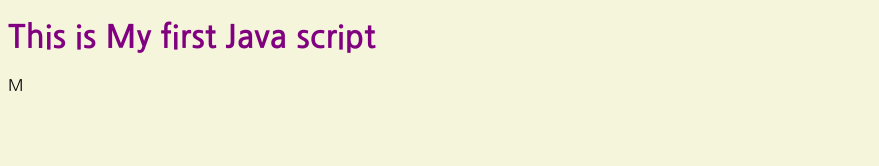
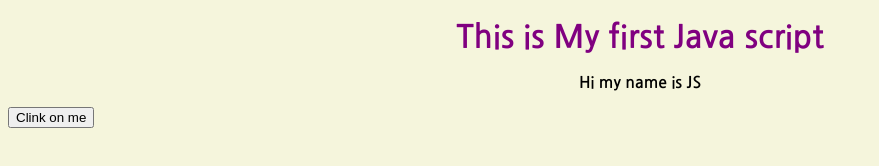
Before and after one commit to kyh196201/Vanila-javascript, a plain HTML site: page index.html in a window 1280 px wide. Shown: the whole page, without its empty margins (0-879 px from the left). Drawn offline with Linux system fonts and the light colour scheme.

```diff
--- /dev/null
+++ b/dom.js
@@ -0,0 +1,10 @@
+const paragraph = document.querySelector("p");
+
+paragraph.innerHTML = "Hi my name is JS";
+
+function clickBtn() {
+  const button = document.getElementById("clickBtn");
+  button.style.color = "red";
+  button.style.backgroundColor = "white";
+  button.style.border = "none";
+}
--- a/index.css
+++ b/index.css
@@ -1,10 +1,17 @@
-@import url('https://fonts.googleapis.com/css?family=Nanum+Gothic:400,700,800&display=swap');
+@import url("https://fonts.googleapis.com/css?family=Nanum+Gothic:400,700,800&display=swap");
 
-body{
-    background-color: beige;
-    font-family: 'Nanum Gothic',-apple-system, BlinkMacSystemFont, 'Segoe UI', Roboto, Oxygen, Ubuntu, Cantarell, 'Open Sans', 'Helvetica Neue', sans-serif;
+body {
+  background-color: beige;
+  font-family: "Nanum Gothic", -apple-system, BlinkMacSystemFont, "Segoe UI",
+    Roboto, Oxygen, Ubuntu, Cantarell, "Open Sans", "Helvetica Neue", sans-serif;
 }
 
-h1{
-    color: purple;
+h1 {
+  color: purple;
+  text-align: center;
 }
+
+p {
+  text-align: center;
+  font-weight: bold;
+}
--- a/index.html
+++ b/index.html
@@ -14,6 +14,14 @@
     <p>
       M
     </p>
-    <script src="index.js"></script>
+    <input
+      id="clickBtn"
+      type="button"
+      value="Clink on me"
+      onclick="
+      clickBtn();
+    "
+    />
+    <script src="dom.js"></script>
   </body>
 </html>
```
